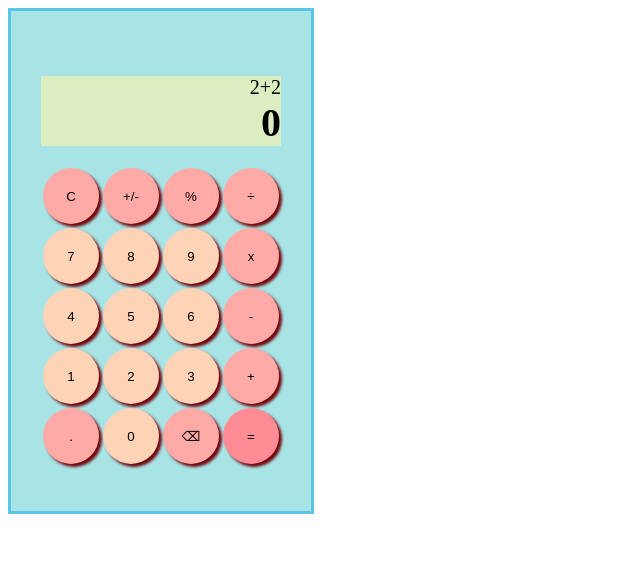
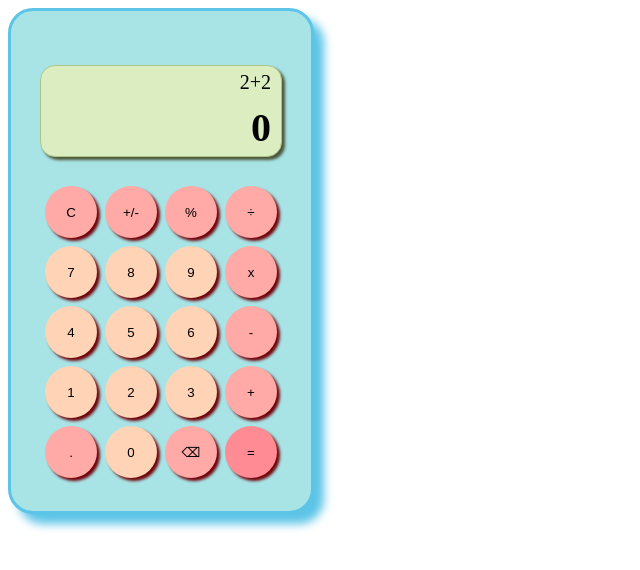
Before and after one commit to KatKozlowska/calculator-challenge, a website built with Vite: page index.html in a window 1280 px wide. Shown: the whole page, without its empty margins (0-640 px from the left). Built offline with nearby package versions, Linux system fonts and the light colour scheme.

Commit message:
made it pretty

```diff
--- a/src/_body.scss
+++ b/src/_body.scss
@@ -12,5 +12,7 @@ main {
     width: 300px;
     height: 500px;
     border: 3px solid rgb(92, 196, 231);
+    border-radius: 25px;
+    box-shadow: 10px 10px 10px rgb(92, 196, 231);
 
 }
--- a/src/_buttons.scss
+++ b/src/_buttons.scss
@@ -11,9 +11,14 @@
 }
 button{
     border-radius: 50%;
-    margin:2px;
+    margin:4px;
     border:none;
     box-shadow: 3px 3px 3px #71030a;
+}
+
+button:hover {
+
+    transform:scale(1.15);
 }
 
 #num1, #num2, #num3,
--- a/src/_display.scss
+++ b/src/_display.scss
@@ -7,15 +7,22 @@
     background-color:$calculation-display-color;
     text-align: end;
     width: 240px;
-    margin:20px;
+    margin:25px;
+    border-radius: 15px;
+    border: solid 1.5px #abc588 ;
+    box-shadow: 3px 3px 3px #4c573d;
 
 }
+
+
 #calculation {
     margin:0;
     font-size: 20px;
+    padding:5px 10px ;
 }
 
 #curent-result {
     margin:0;
     font-size: 40px;
+    padding:5px 10px;
 }
```
Also changed, not shown: src/mian.css, 1 other file.
